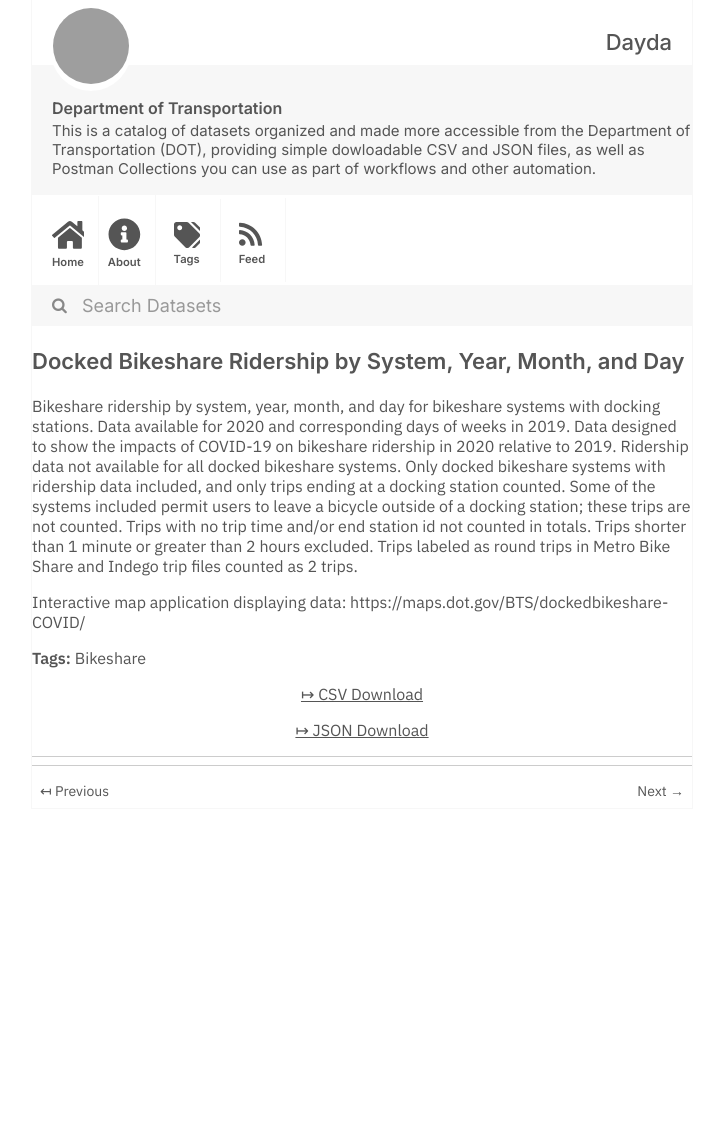
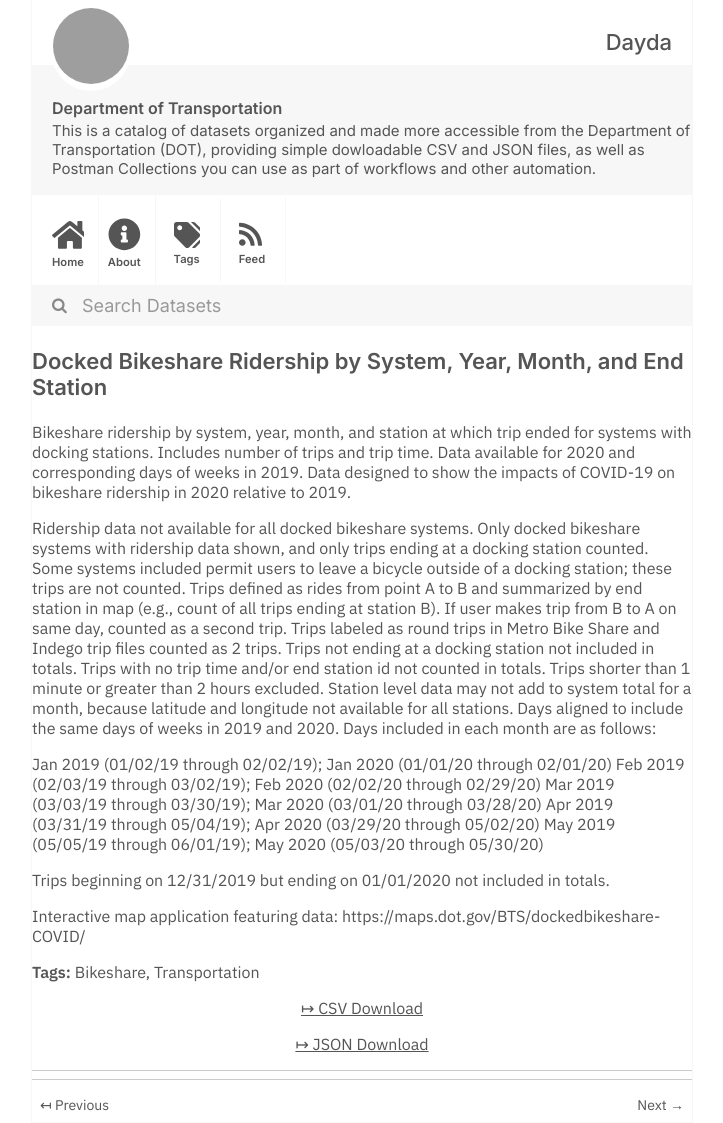
Before and after one commit to dayda-entities/department-of-transportation, a Jekyll site: the page built from _posts/2021-01-13-docked-bikeshare-ridership-by-.md, in a window 1280 px wide. Shown: the whole page, without its empty margins (278-1001 px from the left). Built offline with Jekyll 4.4.1, drawn with Linux system fonts in a browser that asks for light colours; before the commit the page ends 900 px from its top, so only the background shows below that; grey boxes are pictures that could not be loaded.

Commit message:
Publish Data

```diff
--- a/_posts/2021-01-13-docked-bikeshare-ridership-by-.md
+++ b/_posts/2021-01-13-docked-bikeshare-ridership-by-.md
@@ -1,19 +1,30 @@
 ---
-title: 'Docked Bikeshare Ridership by System, Year, Month, and Day'
-created: '2021-01-13T19:30:59.810979'
-modified: '2021-01-13T19:30:59.810989'
+title: 'Docked Bikeshare Ridership by System, Year, Month, and End Station'
+created: '2021-01-13T19:39:05.255822'
+modified: '2021-01-13T19:39:05.255828'
 state: active
 type: dataset
 tags:
   - Bikeshare
+  - Transportation
 groups: []
 csv_url: >-
-  https://data.transportation.gov/api/views/g3h6-334u/rows.csv?accessType=DOWNLOAD
+  https://data.transportation.gov/api/views/w3m5-t2w3/rows.csv?accessType=DOWNLOAD
 json_url: >-
-  https://data.transportation.gov/api/views/g3h6-334u/rows.json?accessType=DOWNLOAD
+  https://data.transportation.gov/api/views/w3m5-t2w3/rows.json?accessType=DOWNLOAD
 layout: post
 
 ---
-Bikeshare ridership by system, year, month, and day for bikeshare systems with docking stations. Data available for 2020 and corresponding days of weeks in 2019. Data designed to show the impacts of COVID-19 on bikeshare ridership in 2020 relative to 2019. Ridership data not available for all docked bikeshare systems. Only docked bikeshare systems with ridership data included, and only trips ending at a docking station counted. Some of the systems included permit users to leave a bicycle outside of a docking station; these trips are not counted. Trips with no trip time and/or end station id not counted in totals. Trips shorter than 1 minute or greater than 2 hours excluded.  Trips labeled as round trips in Metro Bike Share and Indego trip files counted as 2 trips.
+Bikeshare ridership by system, year, month, and station at which trip ended for systems with docking stations. Includes number of trips and trip time.  Data available for 2020 and corresponding days of weeks in 2019. Data designed to show the impacts of COVID-19 on bikeshare ridership in 2020 relative to 2019.
 
-Interactive map application displaying data: https://maps.dot.gov/BTS/dockedbikeshare-COVID/
+Ridership data not available for all docked bikeshare systems. Only docked bikeshare systems with ridership data shown, and only trips ending at a docking station counted. Some systems included permit users to leave a bicycle outside of a docking station; these trips are not counted. Trips defined as rides from point A to B and summarized by end station in map (e.g., count of all trips ending at station B). If user makes trip from B to A on same day, counted as a second trip. Trips labeled as round trips in Metro Bike Share and Indego trip files counted as 2 trips. Trips not ending at a docking station not included in totals. Trips with no trip time and/or end station id not counted in totals. Trips shorter than 1 minute or greater than 2 hours excluded. Station level data may not add to system total for a month, because latitude and longitude not available for all stations. Days aligned to include the same days of weeks in 2019 and 2020. Days included in each month are as follows:
+
+Jan 2019 (01/02/19 through 02/02/19); Jan 2020 (01/01/20 through 02/01/20)
+Feb 2019 (02/03/19 through 03/02/19); Feb 2020 (02/02/20 through 02/29/20)
+Mar 2019 (03/03/19 through 03/30/19); Mar 2020 (03/01/20 through 03/28/20)
+Apr 2019 (03/31/19 through 05/04/19); Apr 2020 (03/29/20 through 05/02/20)
+May 2019 (05/05/19 through 06/01/19); May 2020 (05/03/20 through 05/30/20)
+
+Trips beginning on 12/31/2019 but ending on 01/01/2020 not included in totals.
+
+Interactive map application featuring data: https://maps.dot.gov/BTS/dockedbikeshare-COVID/
```
